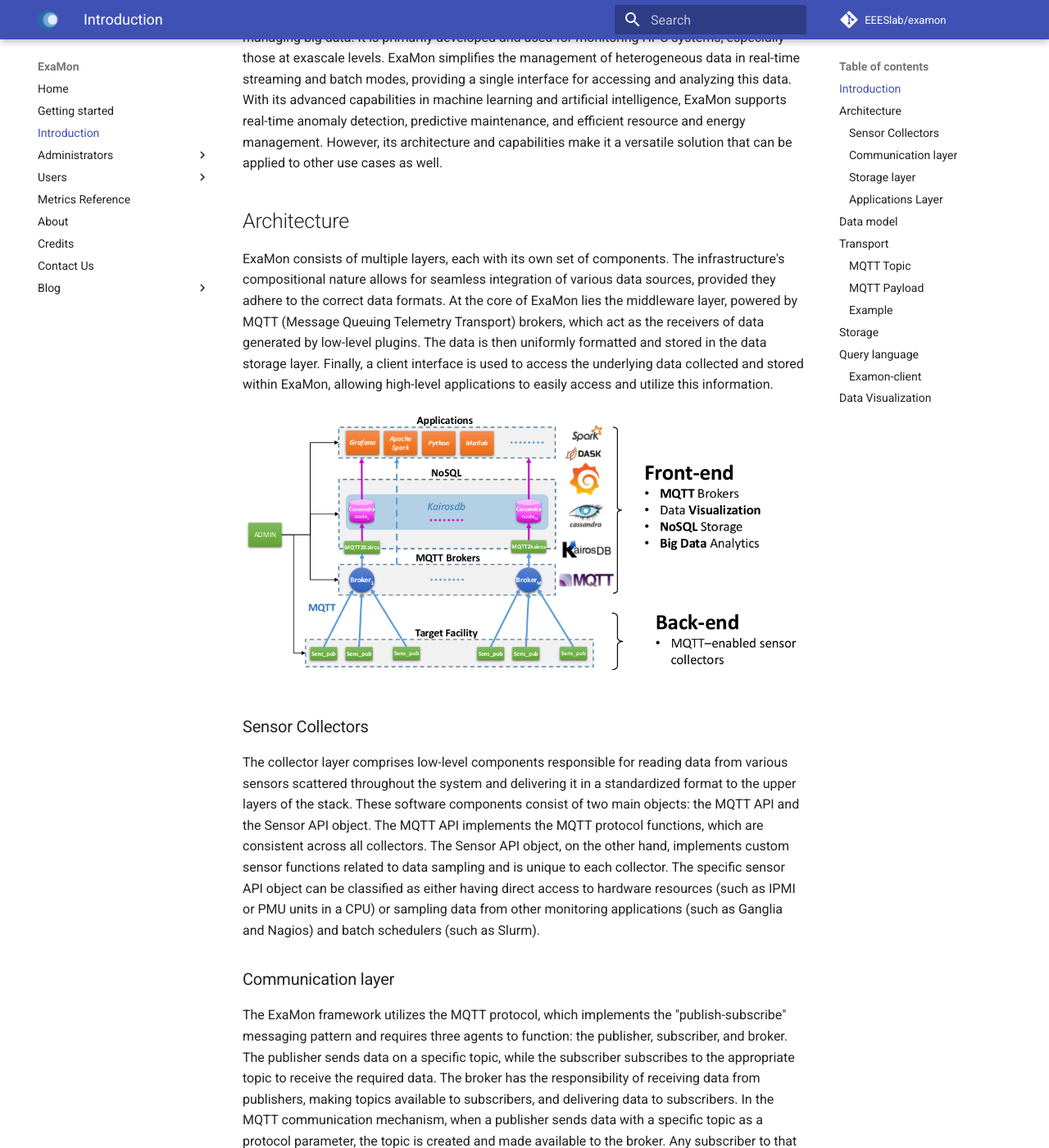
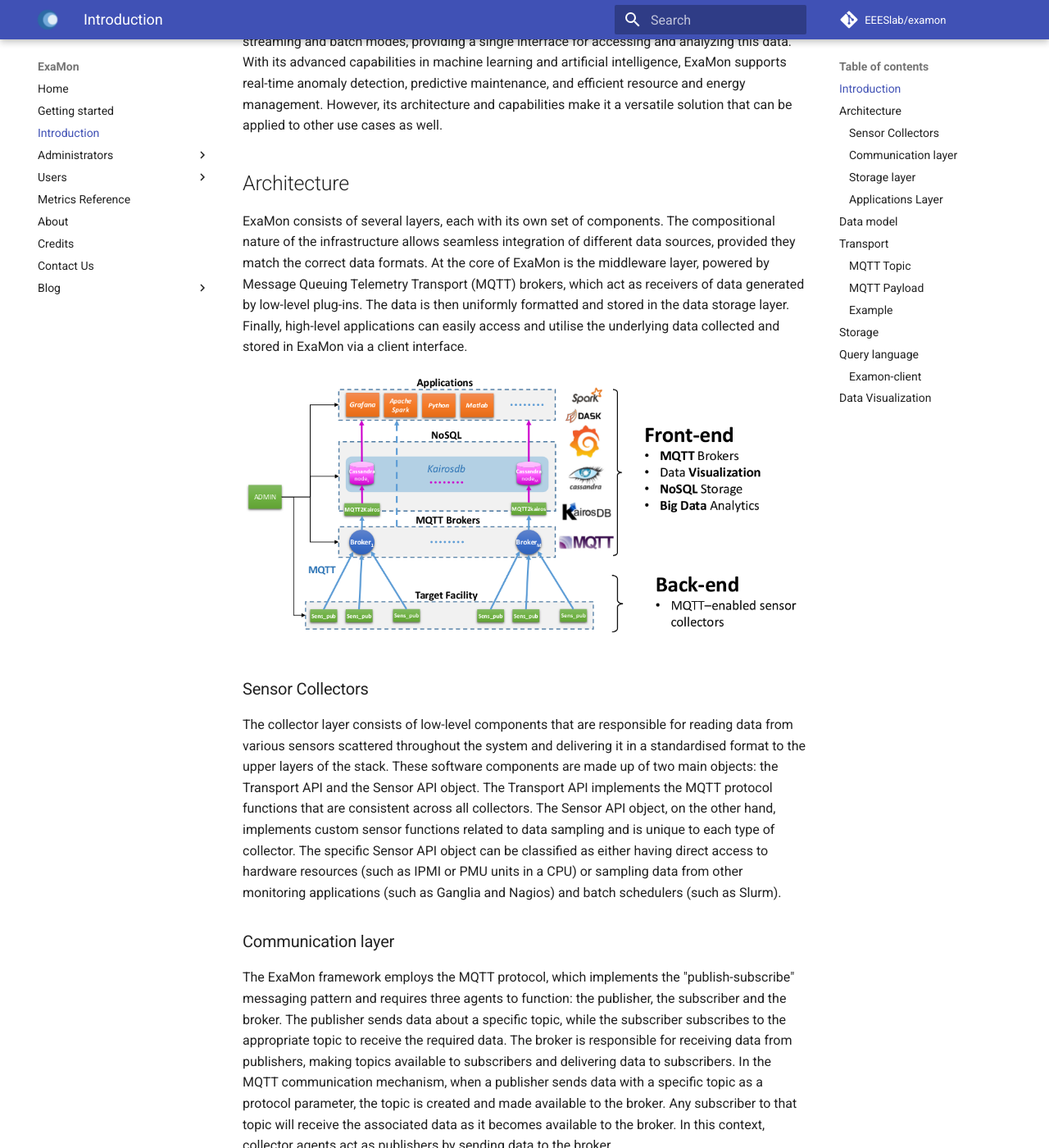
Before and after one commit to fbeneventi/examon-docs-mkd, an MkDocs documentation site: the page built from docs/Introduction.md, in a window 1280 px wide and 1400 px high, scrolled down 600 px. Shown: the whole window at 82% size. Built offline with MkDocs 1.6.1 and Material for MkDocs 9.7.7, drawn with Linux system fonts in a browser that asks for light colours; comment, search, counter and statistics services are not loaded; some of the changed text lies outside the part shown.

Commit message:
improved text

```diff
--- a/docs/Introduction.md
+++ b/docs/Introduction.md
@@ -16,17 +15,17 @@
 
 ## Architecture
 
-ExaMon consists of multiple layers, each with its own set of components. The infrastructure's compositional nature allows for seamless integration of various data sources, provided they adhere to the correct data formats. At the core of ExaMon lies the middleware layer, powered by MQTT (Message Queuing Telemetry Transport) brokers, which act as the receivers of data generated by low-level plugins. The data is then uniformly formatted and stored in the data storage layer. Finally, a client interface is used to access the underlying data collected and stored within ExaMon, allowing high-level applications to easily access and utilize this information.
+ExaMon consists of several layers, each with its own set of components. The compositional nature of the infrastructure allows seamless integration of different data sources, provided they match the correct data formats. At the core of ExaMon is the middleware layer, powered by Message Queuing Telemetry Transport (MQTT) brokers, which act as receivers of data generated by low-level plug-ins. The data is then uniformly formatted and stored in the data storage layer. Finally, high-level applications can easily access and utilise the underlying data collected and stored in ExaMon via a client interface.
 
 ![](images/image3.png)
 
 ###  Sensor Collectors
 
-The collector layer comprises low-level components responsible for reading data from various sensors scattered throughout the system and delivering it in a standardized format to the upper layers of the stack. These software components consist of two main objects: the MQTT API and the Sensor API object. The MQTT API implements the MQTT protocol functions, which are consistent across all collectors. The Sensor API object, on the other hand, implements custom sensor functions related to data sampling and is unique to each collector. The specific sensor API object can be classified as either having direct access to hardware resources (such as IPMI or PMU units in a CPU) or sampling data from other monitoring applications (such as Ganglia and Nagios) and batch schedulers (such as Slurm).
+The collector layer consists of low-level components that are responsible for reading data from various sensors scattered throughout the system and delivering it in a standardised format to the upper layers of the stack. These software components are made up of two main objects: the Transport API and the Sensor API object. The Transport API implements the MQTT protocol functions that are consistent across all collectors. The Sensor API object, on the other hand, implements custom sensor functions related to data sampling and is unique to each type of collector. The specific Sensor API object can be classified as either having direct access to hardware resources (such as IPMI or PMU units in a CPU) or sampling data from other monitoring applications (such as Ganglia and Nagios) and batch schedulers (such as Slurm).
 
 ###  Communication layer
 
-The ExaMon framework utilizes the MQTT protocol, which implements the "publish-subscribe" messaging pattern and requires three agents to function: the publisher, subscriber, and broker. The publisher sends data on a specific topic, while the subscriber subscribes to the appropriate topic to receive the required data. The broker has the responsibility of receiving data from publishers, making topics available to subscribers, and delivering data to subscribers. In the MQTT communication mechanism, when a publisher sends data with a specific topic as a protocol parameter, the topic is created and made available to the broker. Any subscriber to that topic will receive the associated data as soon as it becomes available to the broker. In this context, collector agents act as publishers by sending data to the broker.
+The ExaMon framework employs the MQTT protocol, which implements the "publish-subscribe" messaging pattern and requires three agents to function: the publisher, the subscriber and the broker. The publisher sends data about a specific topic, while the subscriber subscribes to the appropriate topic to receive the required data. The broker is responsible for receiving data from publishers, making topics available to subscribers and delivering data to subscribers. In the MQTT communication mechanism, when a publisher sends data with a specific topic as a protocol parameter, the topic is created and made available to the broker. Any subscriber to that topic will receive the associated data as it becomes available to the broker. In this context, collector agents act as publishers by sending data to the broker.
 
 ### Storage layer
 
@@ -130,7 +129,7 @@
 
 ## Data Visualization
 
-In addition to querying data through Examon-client, users can also access ExaMon data through the integrated visualization tool, Grafana. Grafana is a high-level component that provides live visualization of different data sources, including information about completed jobs, system service statuses, and hardware sensors' measurements.
+In addition to querying data through the Examon-client, users can also access ExaMon data through the integrated visualization tool, Grafana. Grafana is a high-level component that provides live visualization of different data sources, including information about completed jobs, system service statuses, and hardware sensors' measurements.
 
 A wide range of views and pre-built dashboards can be accessed using the dedicated Grafana server. For example, by selecting specific nodes and a time interval (such as the last 5 minutes), users can visualize different metrics as time series and/or aggregated values (average, max/min, variance, etc.).
 
--- a/overrides/home.html
+++ b/overrides/home.html
@@ -478,7 +478,7 @@
     <div class="top-hr">
       <div class="feature-item" style="display: flex; flex-direction: column; align-items: center; justify-content: center;">
         <h2>Breaking Down Data Silos</h2>
-        <p>ExaMon provides a centralized repository that breaks down data silos, consolidates information, and offers downstream users a single place to look for all data sources. This speeds up knowledge discovery leading to faster innovation.</p>
+        <p>ExaMon provides a centralized repository that breaks down data silos, consolidates information, and offers downstream users a single place to look for all data sources. This accelerates knowledge discovery and results in faster decision-making and improved performance.</p>
       </div>
       <div class="feature-item" style="display: flex; flex-direction: column; align-items: center; justify-content: center;">
         <img src="assets/images/silost.png" alt="sp1" style="height: 350px; width: auto;">
@@ -494,7 +494,7 @@
         </div>
         <div class="feature-item" style="display: flex; flex-direction: column; align-items: center; justify-content: center;">
           <h2>Empowering Technology Transfer</h2>
-        <p>Enables seamless technology transfer between industry and academia, from data collection to analysis, collaboration, and continuous improvement, leading to innovation and real-world impact.</p>
+        <p>Enables smooth technology transfer from industry to academia, encompassing data collection, analysis, collaboration, and continuous improvement, fostering innovation and real-world impact.</p>
       </div>
     </div>
 
```
Also changed, not shown: other parts of docs/Introduction.md (+1 -2 lines), other parts of overrides/home.html (+1 -1 lines), docs/getting_started.md (+1 -1 lines), 1 other file.
